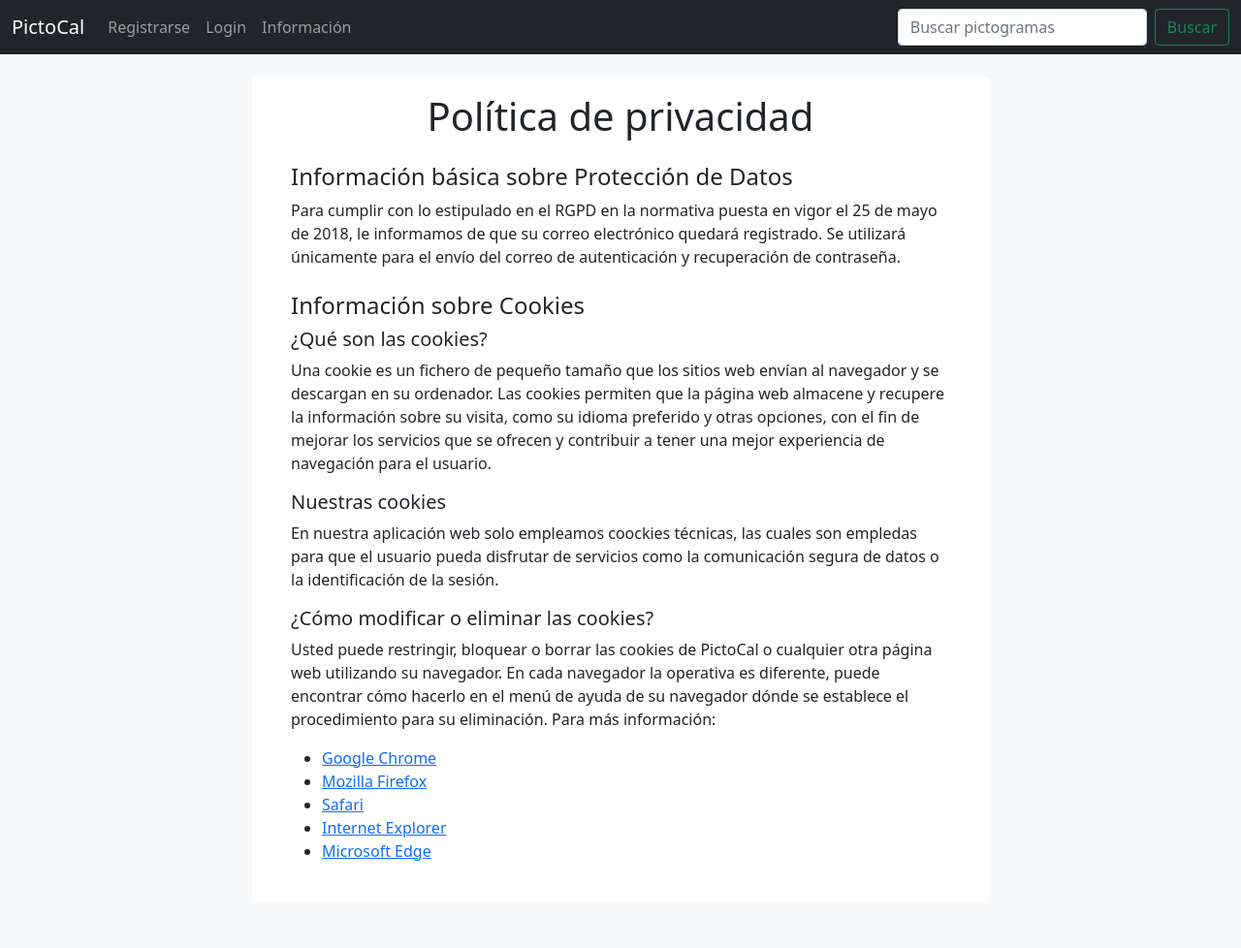
After one commit to franeipos/djangocalendar, a Django app: page /accounts/user_privacy/ in a window 1280 px wide. The commit adds this page. Shown: the whole page at 97% size. Run offline with Django 4.2, Linux system fonts and the light colour scheme.

Commit message:
User privacy and user guide

```diff
--- /dev/null
+++ b/accounts/templates/authentication/data_privacy.html
@@ -0,0 +1,52 @@
+{% extends "base.html" %}
+
+{% block content %}
+<div class="row justify-content-center">
+    <div class="shadow-none p-3 mb-5 bg-white rounded col-md-8">
+        <h1 class="text-center mb-4"> Política de privacidad </h1>
+        <div class="container">
+            <div class="mb-4">
+                <h4 class="mb-2"> Información básica sobre Protección de Datos </h4>
+                <p>
+                    Para cumplir con lo estipulado en el RGPD en la normativa puesta en vigor el 25 de mayo de 2018, le informamos de que su correo electrónico quedará registrado.
+                    Se utilizará únicamente para el envío del correo de autenticación y recuperación de contraseña.
+                </p>
+            </div>
+            <div class="mb-4">
+                <h4 class="mb-2"> Información sobre Cookies </h4>
+                <div class="mb-3">
+                    <h5>¿Qué son las cookies?</h5>
+                    <p>
+                        Una cookie es un fichero de pequeño tamaño que los sitios web envían al navegador y se descargan en su ordenador.
+                        Las cookies permiten que la página web almacene y recupere la información sobre su visita, como su idioma preferido y otras opciones,
+                        con el fin de mejorar los servicios que se ofrecen y contribuir a tener una mejor experiencia de navegación para el usuario.
+                    </p>
+                </div>
+                <div class="mb-3">
+                    <h5>Nuestras cookies</h5>
+                    <p>
+                        En nuestra aplicación web solo empleamos coockies técnicas, las cuales son empledas para que el usuario pueda disfrutar de servicios como la comunicación segura de datos
+                        o la identificación de la sesión.
+                    </p>
+                </div>
+                <div class="mb-3">
+                    <h5>¿Cómo modificar o eliminar las cookies?</h5>
+                    <p>
+                        Usted puede restringir, bloquear o borrar las cookies de PictoCal o cualquier otra página web utilizando su navegador.
+                        En cada navegador la operativa es diferente, puede encontrar cómo hacerlo en el menú de ayuda de su navegador dónde se establece el procedimiento para su eliminación.
+                        Para más información:
+                        <ul>
+                            <li><a href="https://support.google.com/chrome/answer/95647?co=GENIE.Platform%25253DDesktop&hl=es">Google Chrome</a></li>
+                            <li><a href="https://support.mozilla.org/es/kb/habilitar-y-deshabilitar-cookies-sit ios-web-rastrear-preferencias">Mozilla Firefox</a></li>
+                            <li><a href="https://support.apple.com/es-es/guide/safari/sfri11471/mac">Safari</a></li>
+                            <li><a href="https://support.microsoft.com/es-es/help/278835/how-to-delete-cookie-f iles-in-internet-explorer">Internet Explorer</a></li>
+                            <li><a href="https://privacy.microsoft.com/es-es/windows-10-microsoft-edge-and-privacy">Microsoft Edge</a></li>
+                         </ul>
+
+                    </p>
+                </div>
+            </div>
+        </div>
+    </div>
+</div>
+{% endblock %}
--- a/accounts/templates/authentication/login.html
+++ b/accounts/templates/authentication/login.html
@@ -14,6 +14,7 @@
                 <label for="password" class="form-label">Contraseña</label>
                 <input type="password" class="form-control" id="password" name="password">
             </div>
+
             <button type="submit" class="btn btn-outline-primary">Entrar</button>
             {% if next is not None %}
                 <input type="hidden" name="next" value="{{next}}" />
--- a/accounts/templates/authentication/register_user.html
+++ b/accounts/templates/authentication/register_user.html
@@ -42,6 +42,12 @@
             <div class="mb-3">
                 <input type="text" name="institution" maxlength="30" id="id_institution" placeholder="Institucion" aria-describedby="institutionHelp" class="form-control">
             </div>
+            <div class="mb-3">
+                <input type="checkbox" class="form-check-input" id="privacy" name="privacy" required>
+                <label class="form-check-label" for="privacy">
+                    <a href="{% url 'user-privacy' %}"> Doy mi consentimiento explícito para que se registren mis datos </a>
+                </label>
+            </div>
             <button type="submit" class="btn btn-outline-primary">Registrarse</button>
         </form>
     </div>
--- a/accounts/views.py
+++ b/accounts/views.py
@@ -184,3 +184,7 @@ def send_activation_mail(request, user_id):
     else:
         messages.success(request, 'EXITO: Se ha enviado un correo para que active su cuenta.')
     return redirect('login')
+
+
+def user_data_privacy(request):
+    return render(request, 'authentication/data_privacy.html', {})
--- a/djangocalendar/urls.py
+++ b/djangocalendar/urls.py
@@ -35,6 +35,7 @@ from my_calendar.views import (
     update_patient,
     delete_patient,
     calendar_to_pdf,
+    show_information,
 )
 
 from accounts.views import (
@@ -44,7 +45,8 @@ from accounts.views import (
     user_detail,
     update_user,
     activate_account,
-    send_activation_mail
+    send_activation_mail,
+    user_data_privacy
 )
 
 urlpatterns = [
@@ -66,6 +68,7 @@ urlpatterns = [
                 path('calendar/delete_patient/<int:id_patient>/', delete_patient, name="delete-patient"),
                 path('calendar/to_pdf/<int:id_patient>/<int:month>/<int:year>/', calendar_to_pdf,
                    name="calendar-to-pdf"),
+                path('calendar/information/', show_information, name="show-information"),
 
                 # Account URLs
                 path('/accounts/', include('django.contrib.auth.urls')),
@@ -74,6 +77,7 @@ urlpatterns = [
                 path('accounts/register_user/', register_user, name="register_user"),
                 path('accounts/user_detail/<int:user_id>/', user_detail, name="user-detail"),
                 path('accounts/update_user/<int:user_id>/', update_user, name="update-user"),
+                path('accounts/user_privacy/', user_data_privacy, name="user-privacy"),
 
                 # Password reset URLs
                 path('accounts/password_change/done/', auth_views.PasswordChangeDoneView.as_view(
--- a/my_calendar/forms.py
+++ b/my_calendar/forms.py
@@ -49,7 +49,7 @@ class EventForm(ModelForm):
         print(existing_events)
         if existing_events:
             self.add_error('date', 'Ya existe un evento este día. '
-                                   'Por favor, seleccione otra fecha o elimine el evento ya existente.')
+                                   'Por favor, seleccione otra fecha.')
 
         # The event must have a title or an image at least.
         if not data['title'] and not data['image'] and not data['url_image']:
--- a/my_calendar/templates/base.html
+++ b/my_calendar/templates/base.html
@@ -1,7 +1,7 @@
 {% load static %}
 
 <!doctype html>
-<html lang="en">
+<html lang="en" class="h-100">
   <head>
     <!-- Required meta tags -->
     <meta charset="utf-8">
@@ -21,8 +21,10 @@
     <title>PictoCal</title>
     <link rel="shortcut icon" type="image/png" href="{% static 'favicon.ico' %}"/>
   </head>
-  <body id="body" class="bg-light">
+  <body id="body" class="d-flex flex-column h-100 bg-light">
+
   {% include 'navbar.html' %}
+
   <div class="container mt-4">
       <div class="row justify-content-center">
           <div class="col-md-6">
@@ -51,5 +53,7 @@
   <script src="https://ajax.googleapis.com/ajax/libs/jquery/3.5.1/jquery.min.js"></script>
 
   <script src="{% static '/my_calendar/scripts.js' %}"></script>
+
+<!--  {% include 'footer.html' %}-->
   </body>
 </html>
--- /dev/null
+++ b/my_calendar/templates/footer.html
@@ -0,0 +1,16 @@
+<footer class="footer mt-auto py-3 bg-dark">
+  <div class="container">
+      <div class="row">
+          <div class="col-4">
+              <span class="text-white"> PictoCal, una herramienta de acceso libre. </span>
+          </div>
+          <div class="col-4 text-center">
+              <span class="text-white">GTEC - {% now 'Y' %} &copy; </span>
+          </div>
+          <div class="col-4 text-end">
+            <span><a href="{% url 'user-privacy' %}">Política privacidad</a></span>
+            <span class="mx-2"><a href="{% url 'show-information' %}"> Información </a></span>
+          </div>
+      </div>
+  </div>
+</footer>
--- a/my_calendar/templates/my_calendar/calendar.html
+++ b/my_calendar/templates/my_calendar/calendar.html
@@ -98,6 +98,5 @@
 <div class="table-responsive-md">
     {{ calendar }}
 </div>
+
 {% endblock content %}
-
-<!-- TODO: Cambiar mensaje de restablecer contraseña, aparece el dominio www.gtec.udc.es -> cambiar por PictoCal.     -->
--- a/my_calendar/templates/navbar.html
+++ b/my_calendar/templates/navbar.html
@@ -27,6 +27,9 @@
             <a class="nav-link" href="{% url 'login' %}">Login</a>
           </li>
         {% endif %}
+        <li class="nav-item">
+          <a class="nav-link" href="{%url 'show-information' %}"> Información </a>
+        </li>
       </ul>
       <form class="d-flex" method="post" action="{% url 'search-pictograms' %}">
         {% csrf_token %}
--- a/my_calendar/views.py
+++ b/my_calendar/views.py
@@ -343,3 +343,7 @@ def calendar_to_pdf(request, id_patient, month=datetime.now().month, year=dateti
     # return render(request, 'my_calendar/pdf_calendar.html', context)
 
     return response
+
+
+def show_information(request):
+    return render(request, 'my_calendar/information.html', {})
```
Also changed, not shown: my_calendar/templates/my_calendar/information.html (added, +37 -0 lines), 1 other file.
